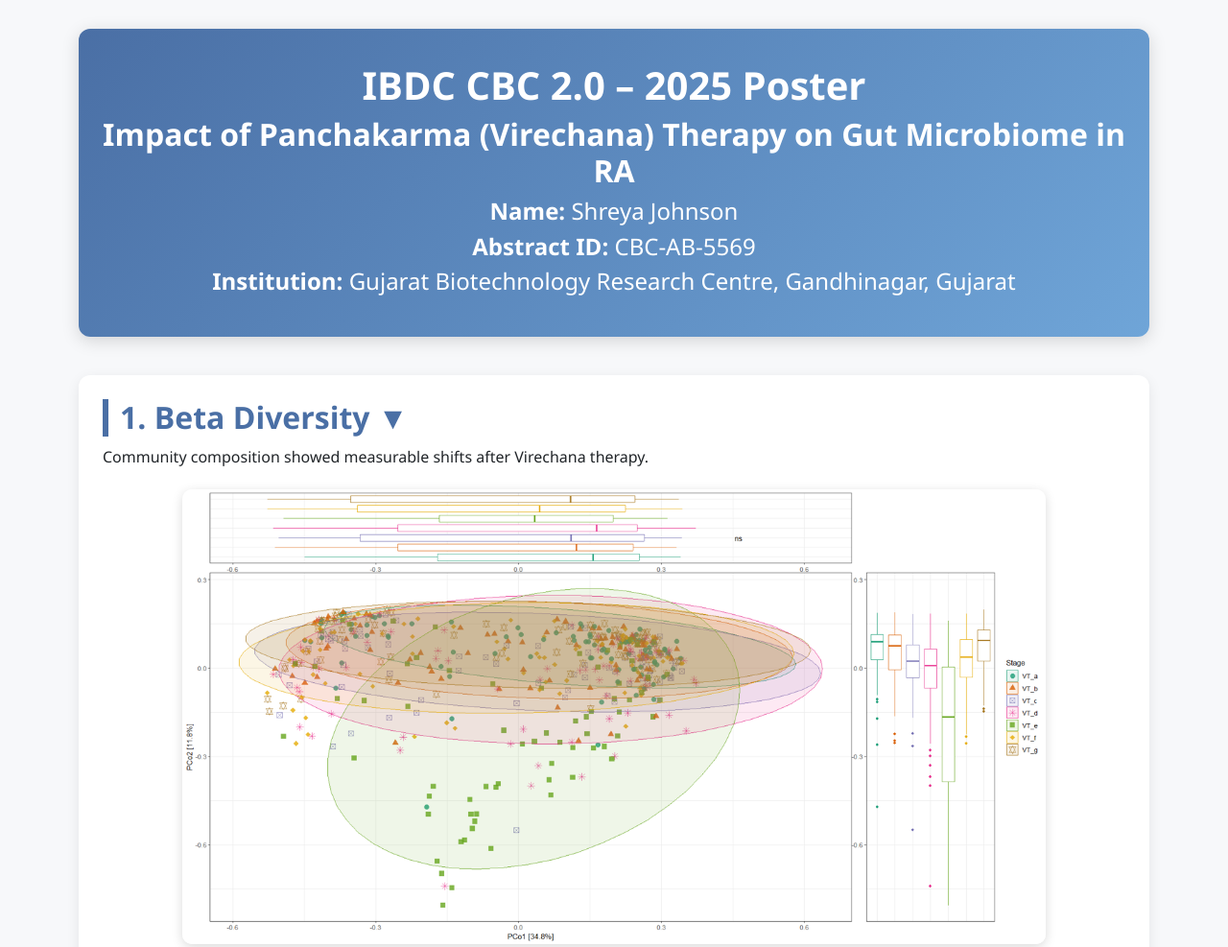
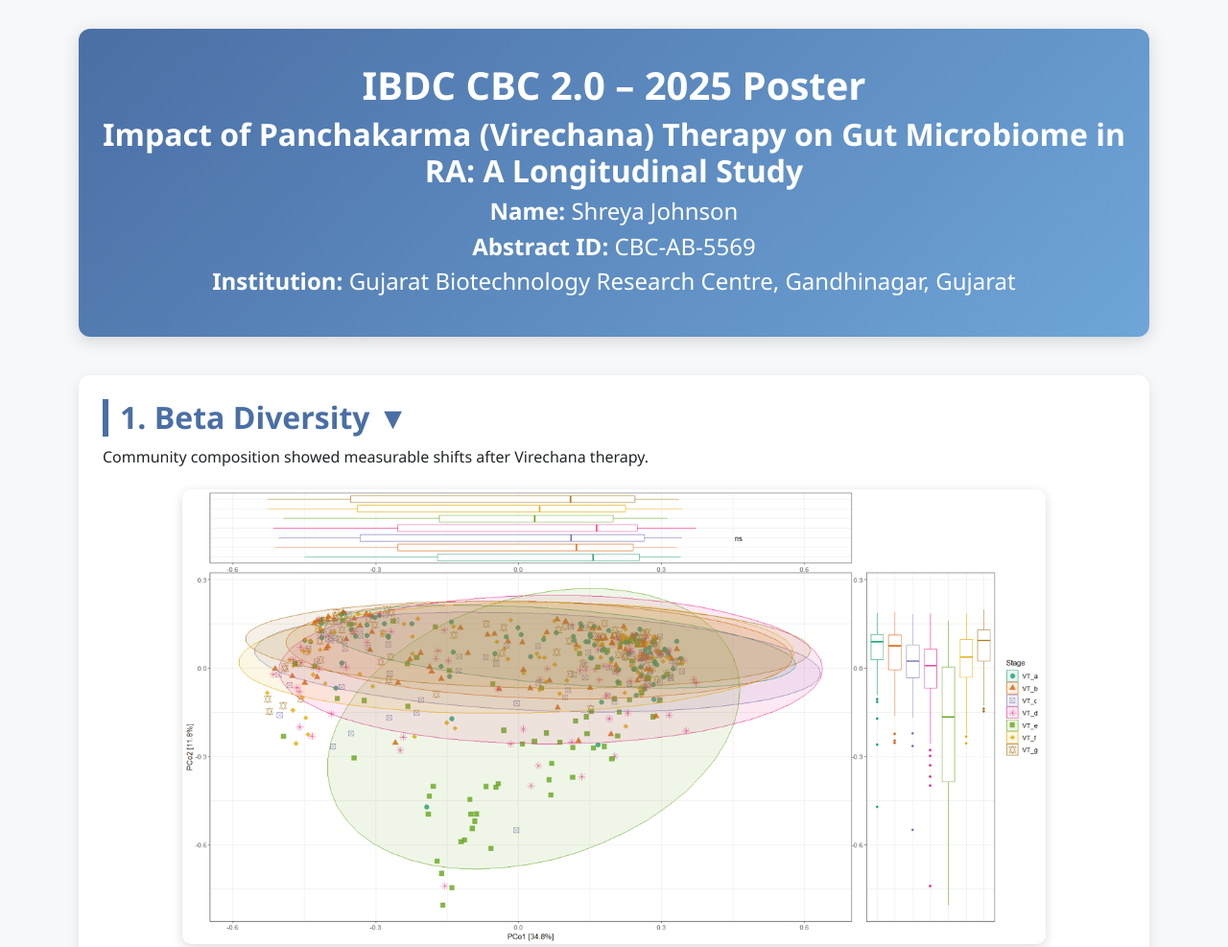
Before and after one commit to shreyajrf/additional-information, a plain HTML site: page index.html in a window 1280 px wide. Shown: the top 987 px of the page at 96% size. Drawn offline with nearby package versions, Linux system fonts and the light colour scheme.

Commit message:
index.html

```diff
--- a/index.html
+++ b/index.html
@@ -134,7 +134,7 @@
     <!-- HEADER -->
     <div class="header-box">
         <h1>IBDC CBC 2.0 – 2025 Poster</h1>
-        <h2>Impact of Panchakarma (Virechana) Therapy on Gut Microbiome in RA</h2>
+        <h2>Impact of Panchakarma (Virechana) Therapy on Gut Microbiome in RA: A Longitudinal Study</h2>
         <h4><b>Name:</b> Shreya Johnson</h4>
         <h4><b>Abstract ID:</b> CBC-AB-5569</h4>
         <h4><b>Institution:</b> Gujarat Biotechnology Research Centre, Gandhinagar, Gujarat</h4>
```
